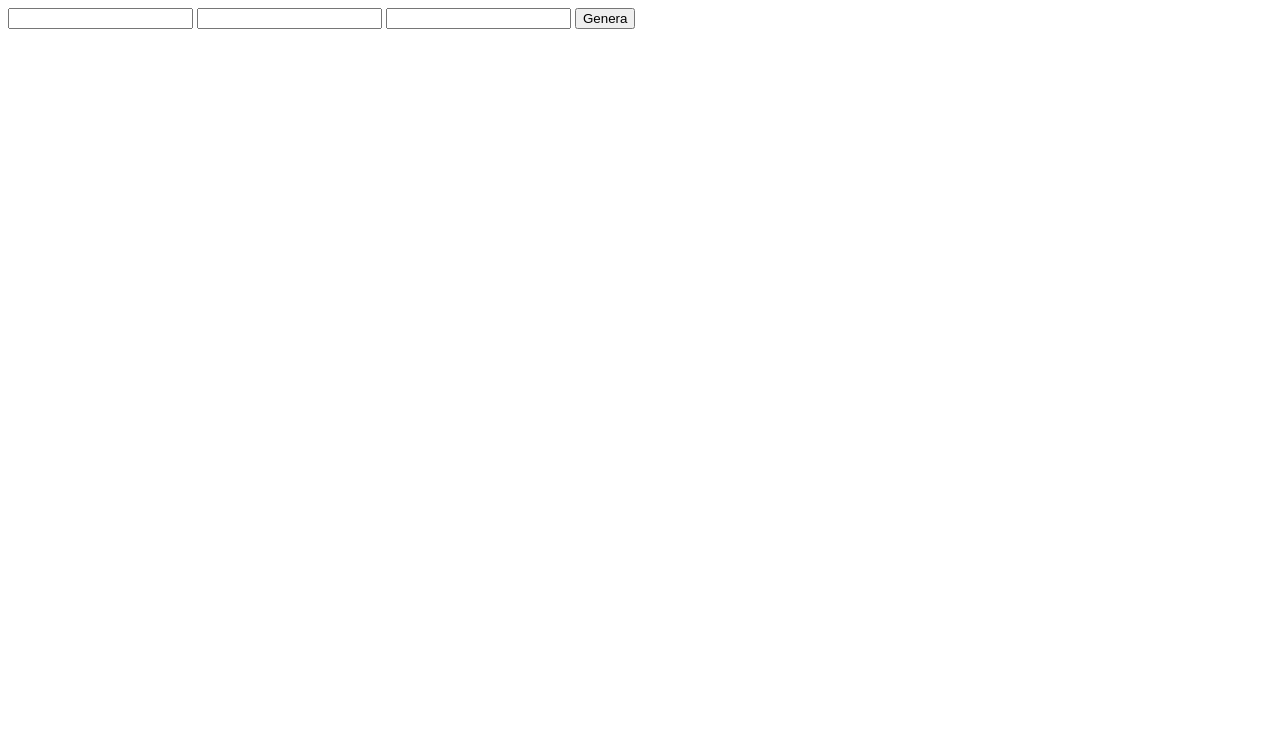
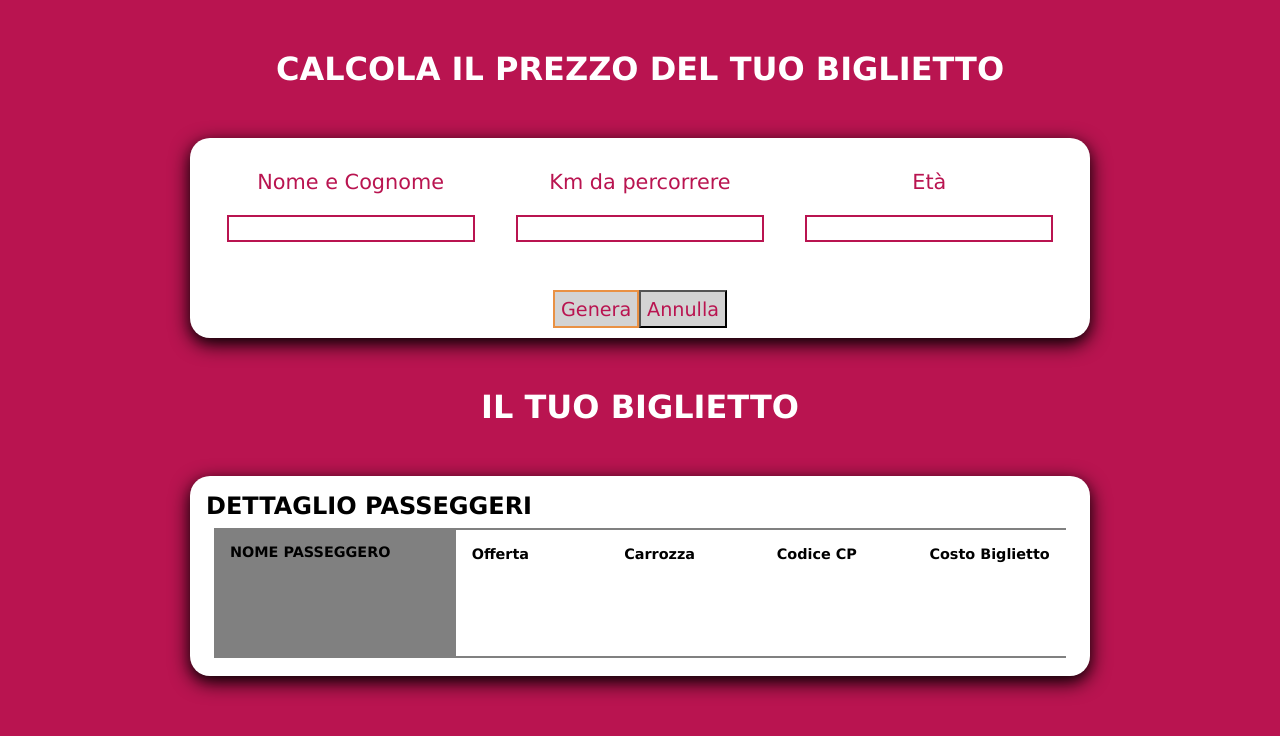
Before and after one commit to Lucacasamassima2001/js-biglietto-treno-form, a plain HTML site: page index.html in a window 1280 px wide. Drawn offline with Linux system fonts and the light colour scheme.

Commit message:
ex done, need dropdown and comments

```diff
--- a/css/style.css
+++ b/css/style.css
@@ -0,0 +1,106 @@
+*{
+    padding: 0;
+    margin: 0;
+    box-sizing: border-box;
+    font-family: 'Lucida Sans', 'Lucida Sans Regular', 'Lucida Grande', 'Lucida Sans Unicode', Geneva, Verdana, sans-serif;
+}
+
+body{
+    background-color: rgba(185,20,80,255);
+}
+
+h1{
+    color: white;
+    text-align: center;
+    margin-top: 50px;
+}
+
+.card{
+    margin: auto;
+    margin-top: 50px;
+    padding: 1em;
+    width: 900px;
+    height: 200px;
+    background-color: white;
+    border-radius: 20px;
+    box-shadow: 0 4px 8px 0 rgba(0, 0, 0, 0.2), 0 6px 20px 0 black;
+}
+
+.infos{
+    display: flex;
+    justify-content: space-around;
+    margin-bottom: 3em;
+}
+
+.info{
+    margin-top: 1em;
+    display: flex;
+    flex-direction: column;
+    text-align: center;
+}
+
+label{
+    margin-bottom: 1em;
+    color: rgba(185,20,80,255);
+    font-size: 1.3em;
+}
+
+input{
+    border: 2px solid rgba(185,20,80,255);
+    text-align: center;
+    font-size: 1.2em;
+}
+
+.btns{
+    width: 20%;
+    margin: auto;
+    display: flex;
+    justify-content: space-between;
+}
+
+button{
+    font-size: 1.2em;
+    padding: .3em;
+    color: rgba(185,20,80,255);
+    background-color: lightgrey;
+}
+
+.genera{
+    border: 2px solid rgba(233,145,68,255);
+}
+
+.passenger-info{
+    padding: .5em;
+    display: flex;
+    font-weight: bold;
+}
+
+
+h2{
+    font-weight: bold;
+}
+
+.passenger-spec-name{
+    width: 32%;
+    height: 130px;
+    background-color: grey;
+    padding: 1em;
+}
+
+.passenger-spec{
+    width: 20%;
+    height: 130px;
+    padding: 1em;
+    border-top: 2px solid grey;
+    border-bottom: 2px solid grey;
+    white-space: nowrap;
+}
+
+#showname{
+    font-weight: bold;
+}
+
+.distance{
+    font-size: .9em;
+    margin-bottom: 2em;
+}
--- a/index.html
+++ b/index.html
@@ -10,14 +10,68 @@
     <script src="js/script.js" defer></script>
 </head>
 <body>
+    <div class="container">
+        <h1>CALCOLA IL PREZZO DEL TUO BIGLIETTO</h1>
+        <div class="card">
+            <div class="infos">
+                <div class="info">
+                    <label>Nome e Cognome</label>
                     <input class="name" type="text">
+                </div>
+                <div class="info">
+                    <label>Km da percorrere</label>
                     <input class="km" type="text">
+                </div>
+                <div class="info">
+                    <label>Età</label>
                     <input class="età" type="text">
+                </div>
+            </div>
 
+            <div class="btns">
                 <button class="genera">Genera</button>
+                <button class="annulla">Annulla</button>
+            </div>
+        </div>
+        <h1>IL TUO BIGLIETTO</h1>
+        <div class="card">
+            <h2>DETTAGLIO PASSEGGERI</h2>
+            <div class="passenger-info">
+                <div class="passenger-spec-name">
+                    <div class="distance">NOME PASSEGGERO</div>
+                    <div>
                         <span id="showname"></span>
+                    </div>
+                </div>
+                <div class="passenger-spec">
+                    <div class="distance">Offerta</div>
+                    <div>
+                        <span id="offerta"></span>
+                    </div>
+                </div>
+                <div class="passenger-spec">
+                    <div class="distance">Carrozza</div>
+                    <div>
+                        <span id="cabin"></span>
+                    </div>
+                </div>
+                <div class="passenger-spec">
+                    <div class="distance">Codice CP</div>
+                    <div>
+                        <span id="codice"></span>
+                    </div>
+                </div>
+                <div class="passenger-spec">
+                    <div class="distance">Costo Biglietto</div>
+                    <div>
                         <span id="price"></span>
-    <span id="offerta"></span>
+                    </div>
+                </div>
+
+            </div>
+        </div>
+
+    </div>
 
 </body>
 </html>
--- a/js/script.js
+++ b/js/script.js
@@ -57,19 +57,29 @@ btn.addEventListener("click" , function(){
         let sconto_20 = (prezzo - (prezzo * 20) / 100).toFixed(2);
         document.getElementById("price").innerHTML = sconto_20 + " &euro;"
         document.getElementById("offerta").innerHTML = "Sconto minori"
+        let cabina = Math.floor((Math.random() * 10) + 1);
+        document.getElementById("cabin").innerHTML = cabina
+        let code = Math.floor((Math.random() * 10000) + 1);
+        document.getElementById("codice").innerHTML = code
     }else if (age > 65){
         const price_per_km = 0.21
         const prezzo = numeric_km * price_per_km
         let sconto_40 = (prezzo - (prezzo * 40) / 100).toFixed(2);
         document.getElementById("price").innerHTML = sconto_40 + " &euro;"
         document.getElementById("offerta").innerHTML = "Sconto over 65"
+        let cabina = Math.floor((Math.random() * 10) + 1);
+        document.getElementById("cabin").innerHTML = cabina
+        let code = Math.floor((Math.random() * 10000) + 1);
+        document.getElementById("codice").innerHTML = code
     }else{
         const price_per_km = 0.21
         const prezzo = numeric_km * price_per_km
         document.getElementById("price").innerHTML = prezzo + " &euro;"
         document.getElementById("offerta").innerHTML = "Tariffa Standard"
+        let cabina = Math.floor((Math.random() * 10) + 1);
+        document.getElementById("cabin").innerHTML = cabina
+        let code = Math.floor((Math.random() * 10000) + 1);
+        document.getElementById("codice").innerHTML = code
     }
 }
-
-
 )
```
Lines whose indentation alone changed are shown as unchanged.
